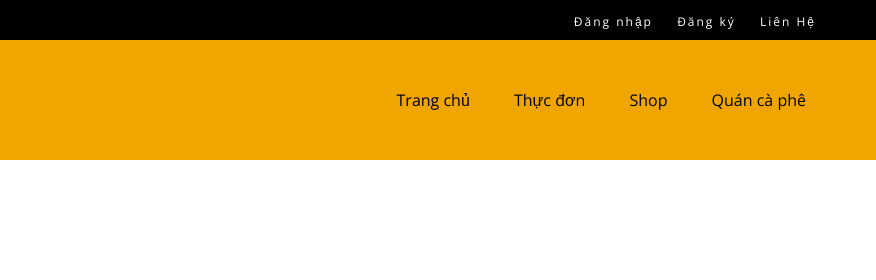
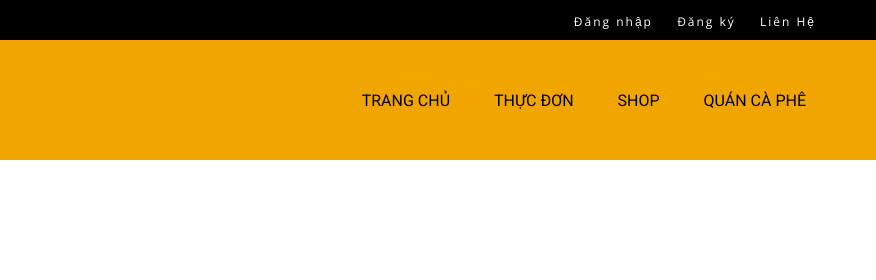
Before and after one commit to vothanhthong/CoffeeShop, a plain HTML site: page index.html in a window 1280 px wide. Shown: the top 280 px of the page, 404-1280 px from the left. Drawn offline with nearby package versions, Linux system fonts and the light colour scheme.

Commit message:
fourth commit

```diff
--- a/index.html
+++ b/index.html
@@ -8,6 +8,8 @@
   <link rel="preconnect" href="https://fonts.gstatic.com">
   <link href="https://fonts.googleapis.com/css2?family=Open+Sans&display=swap" rel="stylesheet">
   <link rel = "icon" href ="images/logo-01.png" type = "image/x-icon">
+  <link rel="preconnect" href="https://fonts.gstatic.com">
+  <link href="https://fonts.googleapis.com/css2?family=Roboto&display=swap" rel="stylesheet">
 </head>
 <body>
   <nav class="topnav">
@@ -24,10 +26,10 @@
   <nav class="secondnav">
     <a class="logo" href="/"><img src="images/logo-01.png" height="100px" width="100px" /a>
     <div class="navlinks">
-      <a href="/">Trang chủ</a>
-      <a href="/">Thực đơn</a>
-      <a href="/">Shop</a>
-      <a href="/">Quán cà phê</a>
+      <a href="/">TRANG CHỦ</a>
+      <a href="/">THỰC ĐƠN</a>
+      <a href="/">SHOP</a>
+      <a href="/">QUÁN CÀ PHÊ</a>
     </div>
   </nav>
 
--- a/style.css
+++ b/style.css
@@ -44,7 +44,7 @@
   background-color: #f0a500;
   align-items: center;
   min-height: 15vh;
-  font-family: 'Open Sans', sans-serif;
+  font-family: 'Roboto', sans-serif;
 }
 
 .logo {
```
